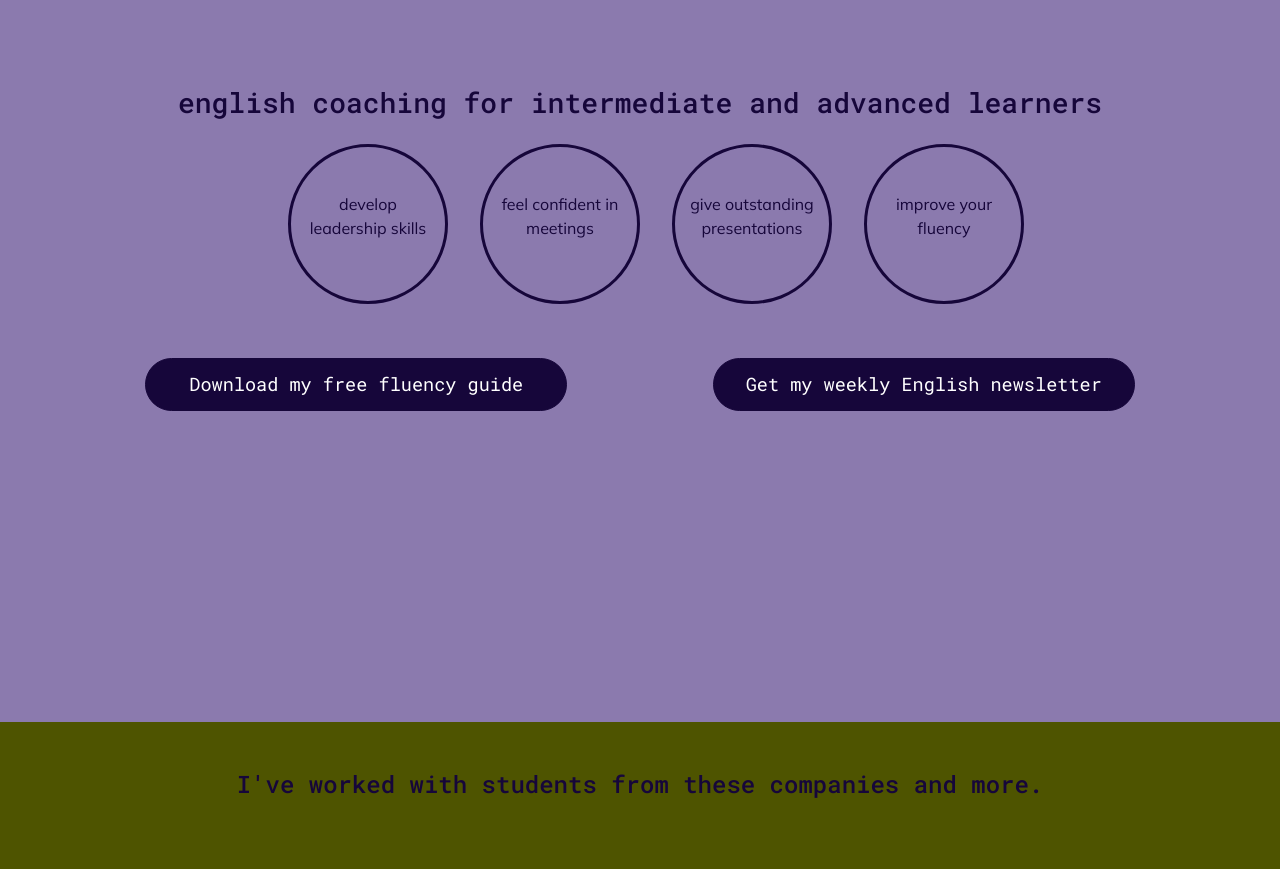
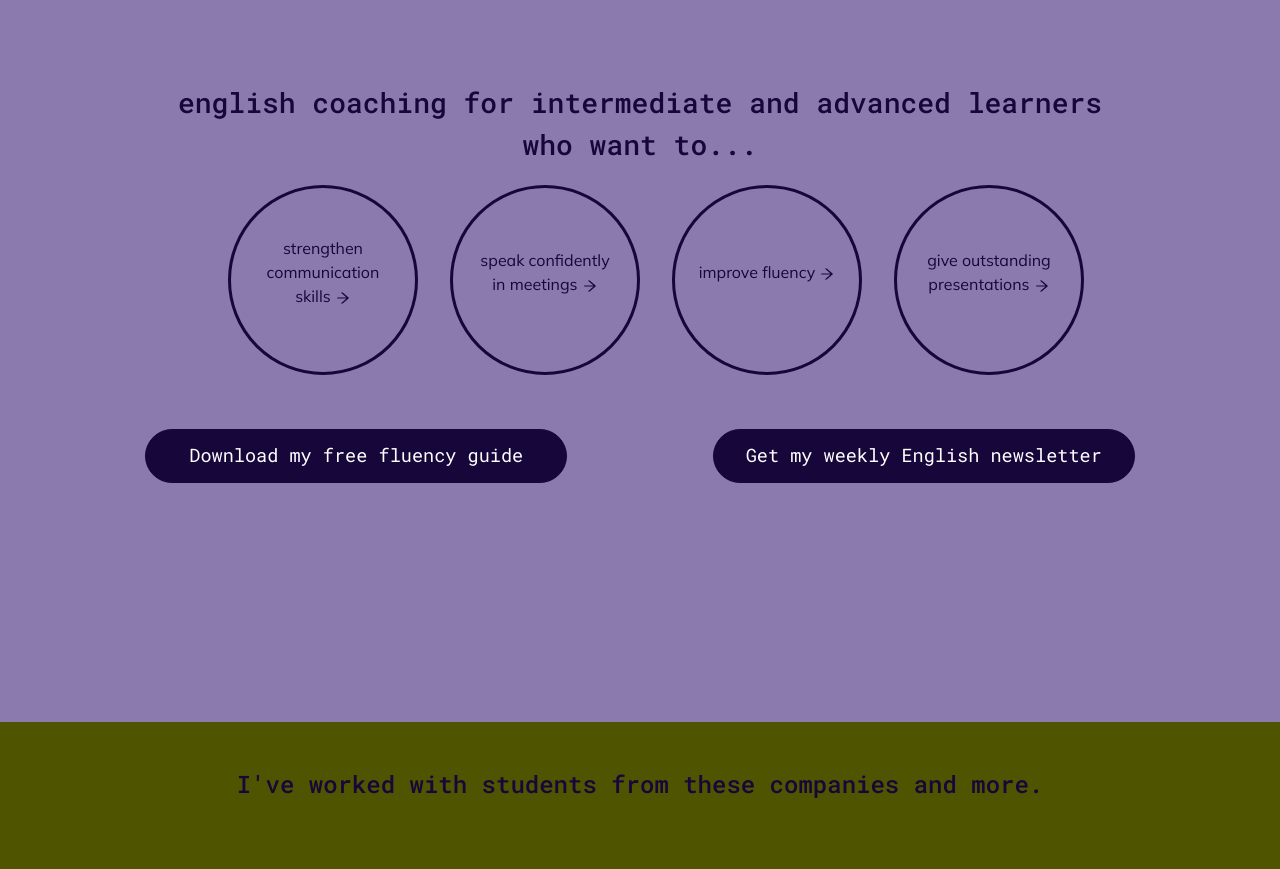
Before and after one commit to dinaspencer/dina-portfolio-redesign, a React (Create React App) app: page / in a window 1280 px wide. Shown: the part 940-1809 px from the top of the page. Built offline with nearby package versions, Linux system fonts and the light colour scheme.

Commit message:
add flip to circles

```diff
--- a/src/App.css
+++ b/src/App.css
@@ -96,9 +96,10 @@ button, input {
   font-size: 100%;
   margin: 16px;
   padding: 12px;
-  width: 160px;
-  height: 160px;
+  width: 190px;
+  height: 190px;
   border: 3px solid #16063a;
+  color: #16063a;
   border-radius: 100%;
   /* cursor: pointer; */
 }
@@ -108,24 +109,54 @@ button, input {
 } */
 
 .services-circle {
-  display: flex;
-  flex-direction: column;
+
+  -webkit-transform-style: preserve-3d;
+  transform-style: preserve-3d;
+-webkit-transform: perspective(1000px) rotateY(var(--rotate-y, 0));
+  transform: perspective(1000px) rotateY(var(--rotate-y, 0));
+-webkit-box-pack: center;
+-ms-flex-pack: center;
   justify-content: center;
-  padding-top: 48px;
-}
-
-.services-circle a {
-  text-decoration: none;
-  color: #16063a;
-}
-
-.last-circle {
-  padding-top: 28px!important;
+-webkit-box-align: center;
+-ms-flex-align: center;
+  align-items: center;
+  position: relative;
+  -webkit-transition: 150ms;
+  -o-transition: 150ms;
+  transition: 150ms;
   cursor: pointer;
 }
 
-.last-circle:hover {
+
+.services-circle:hover {
   background-color: #ffe6aa;
+}
+
+
+.services-circle.flip {
+  --rotate-y: 180deg;
+  background: transparent;
+}
+
+.services-circle .front, .services-circle .back {
+  position: absolute;
+  /* font-size: 1.6em; */
+  padding: 22px;
+  -webkit-backface-visibility: hidden;
+          backface-visibility: hidden;
+
+}
+
+.services-circle .front {
+  -webkit-transform: rotateY(0deg);
+       transform: rotateY(0deg);
+}
+
+.services-circle .back  {
+  -webkit-transform: rotateY(180deg);
+          transform: rotateY(180deg);
+
+
 }
 
 .arrow {
--- a/src/components/Services.js
+++ b/src/components/Services.js
@@ -3,10 +3,43 @@ import { SiAbbott } from "react-icons/si";
 import { SiLinkedin } from "react-icons/si";
 import { SiTwitter } from "react-icons/si";
 import { SiFacebook } from "react-icons/si";
-// import { AiOutlineArrowDown } from "react-icons/ai";
+import { AiOutlineArrowRight } from "react-icons/ai";
 import Button from 'react-bootstrap/Button';
 import { useState } from 'react';
 import Offcanvas from 'react-bootstrap/Offcanvas';
+
+
+const content = [
+    {"id": 1, "front": "strengthen communication skills", "back": "so you can be recognized as a candidate for better positions"},
+    {"id": 2, "front": "speak confidently in meetings", "back": "so you can be respected as a strong leader"},
+    {"id": 3, "front": "give outstanding presentations", "back": "so you can gain the trust of stakeholders"},
+    {"id": 4, "front": "improve fluency", "back": "so you can be yourself and connect with others"},
+      ]
+
+      const shuffleCards = content.sort(() => Math.random() - 0.5);
+
+const ServicesCircle = ({circle}) => {
+    const [flip, setFlip] = useState(false);
+    return (
+    <div>
+        <li className= {`services-circle ${flip ? 'flip' : ''}`} onClick={() => setFlip(!flip)}>
+            <p className="front">{circle.front} <AiOutlineArrowRight/></p>
+            <p className="back">{circle.back}</p>
+        </li>
+    </div>
+    )
+}
+
+const ServicesList = ({circles}) => {
+    return (
+        <ul>
+            {circles.map(circle => {
+                return <ServicesCircle circle={circle} key={circle.id} />
+            })}
+        </ul>
+    )
+
+}
 
 export default function Services () {
 
@@ -16,20 +49,24 @@ export default function Services () {
     const handleShow = () => setShow(true);
 
 
+   const [circles] = useState(shuffleCards);
+
     return (
         <>
         <section id="services">
             <div className="container-main">
         <h3>english coaching for intermediate and advanced learners</h3>
+        <h3>who want to...</h3>
 
 
-        <ul>
 
-            <li className="services-circle"><p>develop leadership skills</p></li>
+                <ServicesList circles={circles} />
+
+            {/* <li className= {`services-circle ${flip ? 'flip' : ''}`} onClick={() => setFlip(!flip)}><p>develop leadership skills</p></li>
             <li className="services-circle"><p>feel confident in meetings</p></li>
             <li className="services-circle"><p>give outstanding presentations</p></li>
-            <li className="services-circle"><p>improve your fluency</p></li>
-        </ul>
+            <li className="services-circle"><p>improve your fluency</p></li> */}
+
 
             <div className="english-buttons">
             {/* <Button  className="service-btn" href="#contact" >Work with me</Button> */}
```
